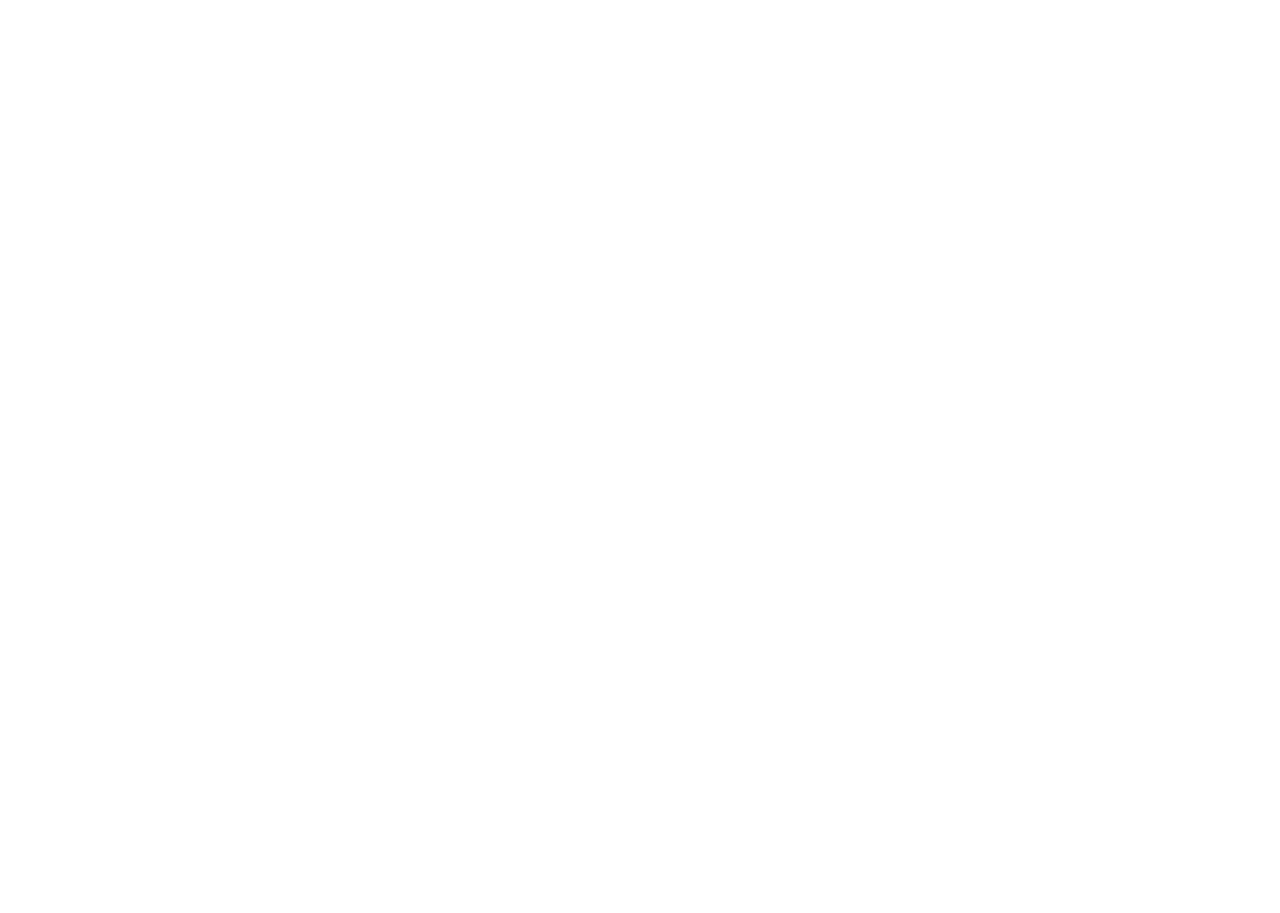
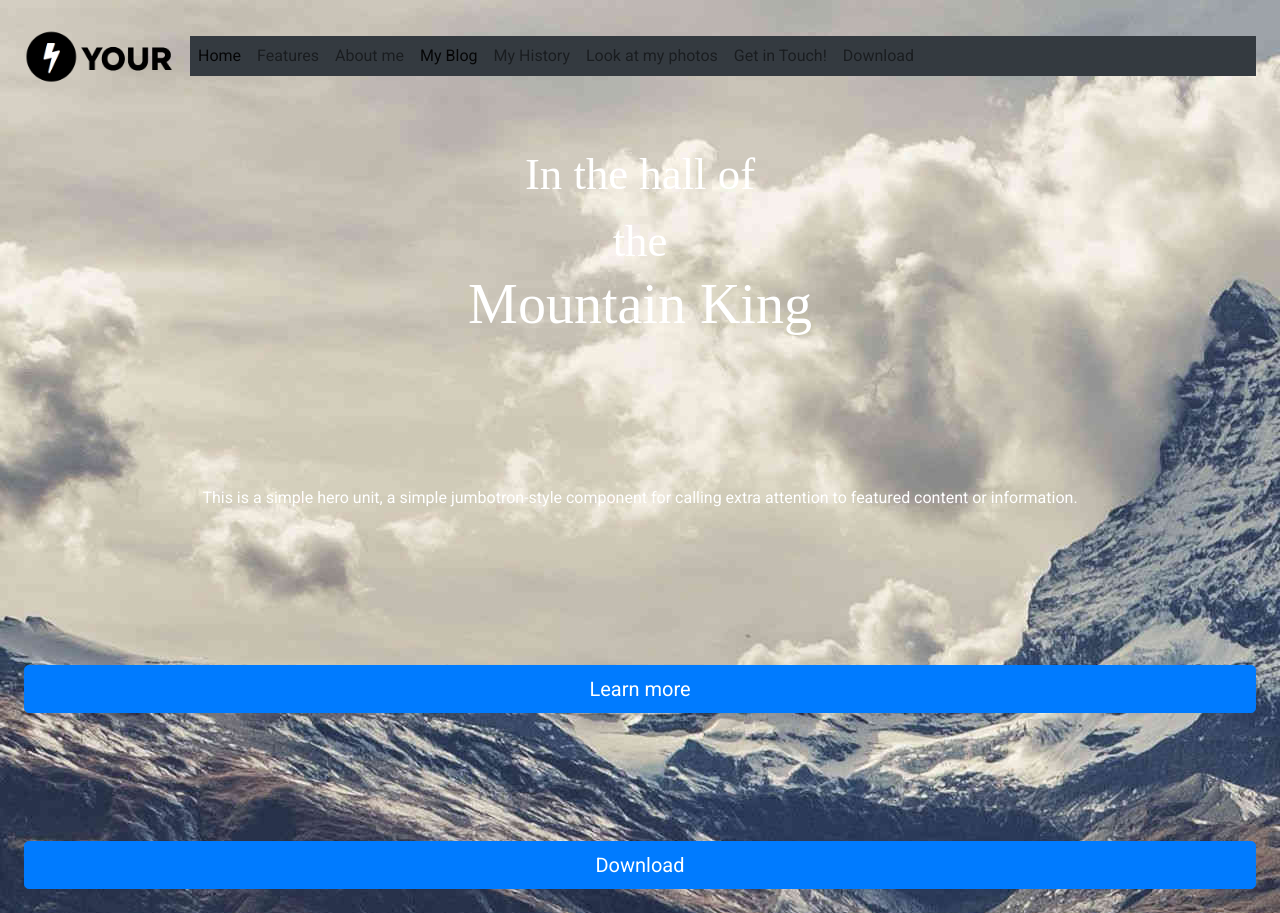
Before and after one commit to leojen23/SIMPLON_theMountain, a plain HTML site: page index.html in a window 1280 px wide. Shown: the top 913 px of the page. Before the commit the page ends 800 px from the top, so only its background shows below. Drawn offline with nearby package versions, Linux system fonts and the light colour scheme; some packages are replaced by stand-ins of ours; a script that the page names is missing.

Commit message:
work on nav display and layout, jumbotron font sizes and button display and colors. Finish header

```diff
--- a/css/custom.css
+++ /dev/null
@@ -1,41 +0,0 @@
-
-:root{
-
-}
-
-*,
-*::after,
-*::before {
-margin: 0;
-padding: 0;
-box-sizing: inherit;
-}
-
-
-html{
-    font-family: Roboto;
-    height: 100%;
-}
-body{
-
-}
-
-/* -------------------------------------------------------formatting----- */
-h1,h2,h3{
-    font-family: Rokkit;
-}
-
-/* -------------------------------------------------------sections----- */
-
-
-
-
-/* -------------------------------------------------------icons----- */
-
-
-/* -------------------------------------------------------buttons----- */
-
-
-
-
-/* end of code */
--- /dev/null
+++ b/css/style.css
@@ -0,0 +1,66 @@
+
+@import url('https://fonts.googleapis.com/css?family=Rokkitt&display=swap');
+@import url('https://fonts.googleapis.com/css?family=Roboto&display=swap');
+
+:root{
+    --color-primary:#37C4C5;
+    --color-footer:#24313B;
+    --text-dark:#515151;
+    --text-light:white;
+    --btn-color-primary:#37C4C5;
+    --btn-color-secondary:#F52157;
+}
+html{
+    height: 100%;
+    width: 100%
+}
+body{
+    min-width: 320px;
+    font-family: Roboto;
+    width: 100%;
+    text-decoration: none;
+    list-style: none;
+
+}
+
+/* -------------------------------------formatting-------- */
+
+h1,h2,h3{
+    font-family: Rokkit;
+}
+p{
+    line-height: 3rem;
+}
+small{
+    font-weight: lighter;
+}
+
+
+/* -------------------------------------sections-------- */
+
+
+header{
+    width: 100%;
+    height: 100%;
+    background-image: url("../images/bg_header.jpg");
+    background-repeat: no-repeat;
+}
+.navbar-brand img{
+    display: block;
+    width: 150px;
+}
+
+
+.jumbotron{
+    color: var(--text-light);
+    height: 100vh;
+}
+
+
+#home{
+
+    height: 200px;
+    background-color: red;
+}
+
+/* -------------------------------------buttons-------- */
--- a/index.html
+++ b/index.html
@@ -1,78 +1,101 @@
-<!DOCTYPE html>
+<!doctype html>
 <html lang="en">
+  <head>
+    <!-- Required meta tags -->
+    <meta charset="utf-8">
+    <meta name="viewport" content="width=device-width, initial-scale=1, shrink-to-fit=no">
 
-  <head>
-    <meta charset="utf-8">
-    <meta http-equiv="X-UA-Compatible" content="IE=edge">
-    <meta name="viewport" content="width=device-width, initial-scale=1">
-    <meta name="description" content="In the hall of the Mountain King">
-    <meta name="author" content="Olivier Guillemot and Co">
+    <!-- Bootstrap CSS -->
+    <link rel="stylesheet" href="https://stackpath.bootstrapcdn.com/bootstrap/4.4.1/css/bootstrap.min.css" integrity="sha384-Vkoo8x4CGsO3+Hhxv8T/Q5PaXtkKtu6ug5TOeNV6gBiFeWPGFN9MuhOf23Q9Ifjh" crossorigin="anonymous">
 
-    <title>The Mountain</title>
-
-    <link rel="stylesheet" type="text/css" href="http://fonts.googleapis.com/css?family=Arvo">
-    <script src="https://cdn.jsdelivr.net/gh/cferdinandi/smooth-scroll@15/dist/smooth-scroll.polyfills.min.js"></script>
-
-    <!-- fonts -->
-    <link href="https://fonts.googleapis.com/css?family=Roboto&display=swap" rel="stylesheet">
-    <link href="https://fonts.googleapis.com/css?family=Rokkitt&display=swap" rel="stylesheet">
-    <!-- font awesome -->
-    <link rel="stylesheet" href="https://stackpath.bootstrapcdn.com/font-awesome/4.7.0/css/font-awesome.min.css" integrity="sha384-wvfXpqpZZVQGK6TAh5PVlGOfQNHSoD2xbE+QkPxCAFlNEevoEH3Sl0sibVcOQVnN" crossorigin="anonymous">
-    <script defer src="https://use.fontawesome.com/releases/v5.0.6/js/all.js"></script>
-    <!-- Bootstrap core CSS -->
-    <link href="css/bootstrap.min.css" rel="stylesheet">
-
-    <!-- Custom styles for this template -->
-    <link href="css/custom.css" rel="stylesheet">
-  </head>
-<!-- HEAD ENDS -->
-
-
-  <body>
-
-<!-- HEADERT START -->
-    <header id="home">
+    <title>Hello, world!</title>
 
 
 
+    <!-- Custom CSS -->
+    <link rel="stylesheet" href="css/style.css" type="text/css">
+  </head>
 
+
+<!-- PAGE CONTENT START -->
+  <body>
+
+
+    <!-- HEADER START -->
+
+    <header class="">
+        <nav class="navbar navbar-expand-lg bg-transparent navbar-light d-flex justify-content-around p-4">
+            <a class="navbar-brand" href="#">
+                <img src="/images/your_logo.png" alt="Site Logo">
+            </a>
+            <button class="navbar-toggler " type="button" data-toggle="collapse" data-target="#navbarNav" aria-controls="navbarNav" aria-expanded="false" aria-label="Toggle navigation">
+                <span class="navbar-toggler-icon "></span>
+            </button>
+            <div class="collapse navbar-collapse navbar-collapse-light bg-dark " id="navbarNav">
+                <ul class="navbar-nav">
+                    <li class="nav-item active">
+                        <a class="nav-link" href="#">Home <span class="sr-only">(current)</span></a>
+                    </li>
+                    <li class="nav-item">
+                        <a class="nav-link" href="#">Features</a>
+                    </li>
+                    <li class="nav-item">
+                        <a class="nav-link" href="#">About me</a>
+                    </li>
+                    <li class="nav-item active">
+                        <a class="nav-link" href="#">My Blog <span class="sr-only">(current)</span></a>
+                    </li>
+                    <li class="nav-item">
+                        <a class="nav-link" href="#">My History</a>
+                    </li>
+                    <li class="nav-item">
+                        <a class="nav-link" href="#">Look at my photos</a>
+                    </li>
+                    <li class="nav-item">
+                        <a class="nav-link" href="#">Get in Touch!</a>
+                    </li>
+                    <li class="nav-item">
+                        <a class="nav-link" href="#">Download</a>
+                    </li>
+
+
+                </ul>
+            </div>
+        </nav>
+        <div class="jumbotron bg-transparent text-center p-4 d-flex flex-column justify-content-between">
+            <h1 class="display-4"><small>In the hall of <br>the<br></small>Mountain King</h1>
+            <p class="">This is a simple hero unit, a simple jumbotron-style component for calling extra attention to featured content or information.</p>
+            <a class="btn btn-primary btn-lg" href="#" role="button">Learn more</a>
+            <a class="btn btn-primary btn-lg" href="#" role="button">Download</a>
+          </div>
     </header>
 
-<!-- HEADER ENDS -->
-
-<!-- MAIN SECTION START -->
+    <!-- HEADER END -->
     <main>
-
+        <section id="home"></section>
         <section id="features"></section>
         <section id="about"></section>
         <section id="blog"></section>
         <section id="history"></section>
         <section id="photos"></section>
-        <section id="partenaires"></section>
+        <section id="sponsors"></section>
         <section id="contact"></section>
+    </main>
 
-    </main>
+
     <footer>
 
-
     </footer>
-  <!-- MAIN SECTION END -->
-
-  <!-- FOOTER START -->
-  <footer>
-
-  </footer>
-    <!-- FOOTER END -->
 
 
-    <!-- Bootstrap core JavaScript
-    ================================================== -->
-    <!-- Placed at the end of the document so the pages load faster -->
-    <script src="https://code.jquery.com/jquery-3.3.1.slim.min.js" integrity="sha384-q8i/X+965DzO0rT7abK41JStQIAqVgRVzpbzo5smXKp4YfRvH+8abtTE1Pi6jizo" crossorigin="anonymous"></script>
-    <script src="https://cdnjs.cloudflare.com/ajax/libs/popper.js/1.14.7/umd/popper.min.js" integrity="sha384-UO2eT0CpHqdSJQ6hJty5KVphtPhzWj9WO1clHTMGa3JDZwrnQq4sF86dIHNDz0W1" crossorigin="anonymous"></script>
-    <script src="js/bootstrap.min.js"></script>
-    <script src="js/smoothscroll.js"></script>
-</body>
 
-  <!-- BODY ENDS -->
+
+    <!-- Optional JavaScript -->
+    <!-- jQuery first, then Popper.js, then Bootstrap JS -->
+    <script src="https://code.jquery.com/jquery-3.4.1.slim.min.js" integrity="sha384-J6qa4849blE2+poT4WnyKhv5vZF5SrPo0iEjwBvKU7imGFAV0wwj1yYfoRSJoZ+n" crossorigin="anonymous"></script>
+    <script src="https://cdn.jsdelivr.net/npm/popper.js@1.16.0/dist/umd/popper.min.js" integrity="sha384-Q6E9RHvbIyZFJoft+2mJbHaEWldlvI9IOYy5n3zV9zzTtmI3UksdQRVvoxMfooAo" crossorigin="anonymous"></script>
+    <script src="https://stackpath.bootstrapcdn.com/bootstrap/4.4.1/js/bootstrap.min.js" integrity="sha384-wfSDF2E50Y2D1uUdj0O3uMBJnjuUD4Ih7YwaYd1iqfktj0Uod8GCExl3Og8ifwB6" crossorigin="anonymous"></script>
+  </body>
+
+  <!-- PAGE CONTENT END -->
 </html>
```
